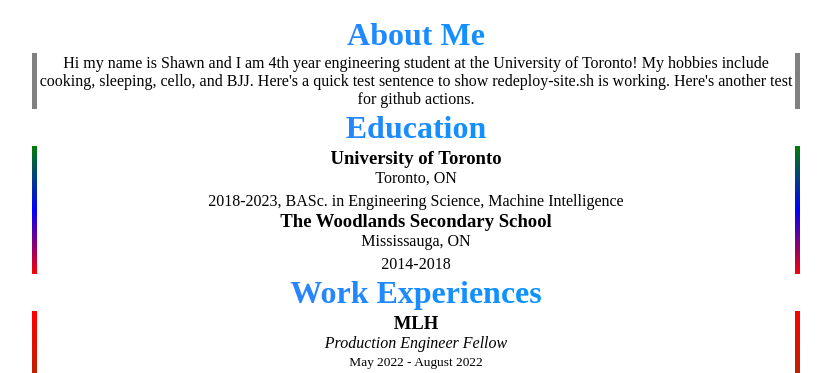
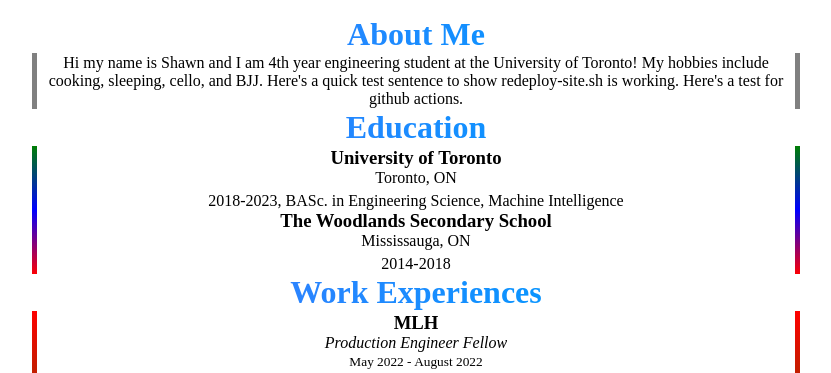
Before and after one commit to shawnzhang12/flask-personal-portfolio, a Flask app: page / in a window 1280 px wide. Shown: the part 64-437 px from the top of the page, without its empty margins (224-1055 px from the left). Run offline with Flask 2, Linux system fonts and the light colour scheme; parts of the project's set-up code (start-up, migrations or seed data) failed here and were passed over.

Commit message:
changing about me

```diff
--- a/app/templates/about.j2
+++ b/app/templates/about.j2
@@ -3,6 +3,6 @@
     <ol id="about" class="lr-border">
        <p>Hi my name is {{name}} and I am 4th year engineering student at the University of Toronto!
        My hobbies include cooking, sleeping, cello, and BJJ. Here's a quick test sentence to show redeploy-site.sh is working.
-       Here's another test for github actions.</p>
+       Here's a test for github actions.</p>
     </ol>
 </div>
```
